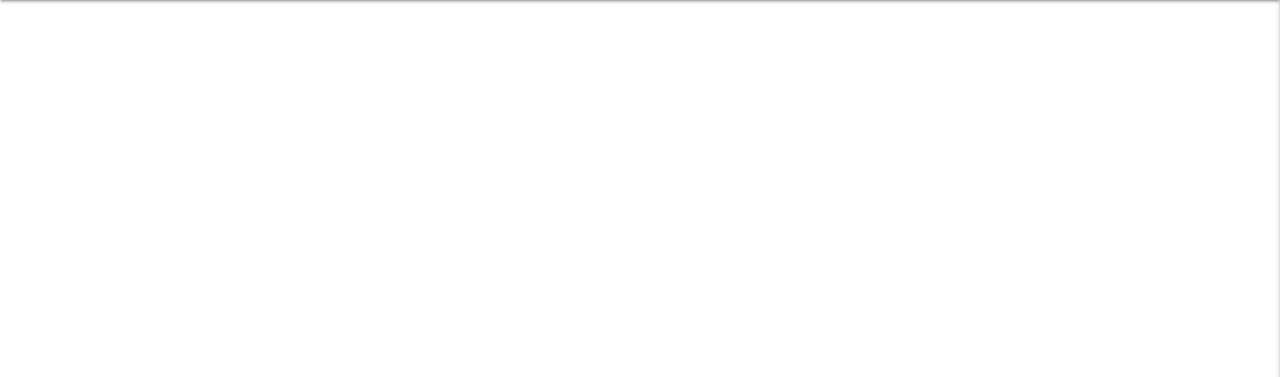
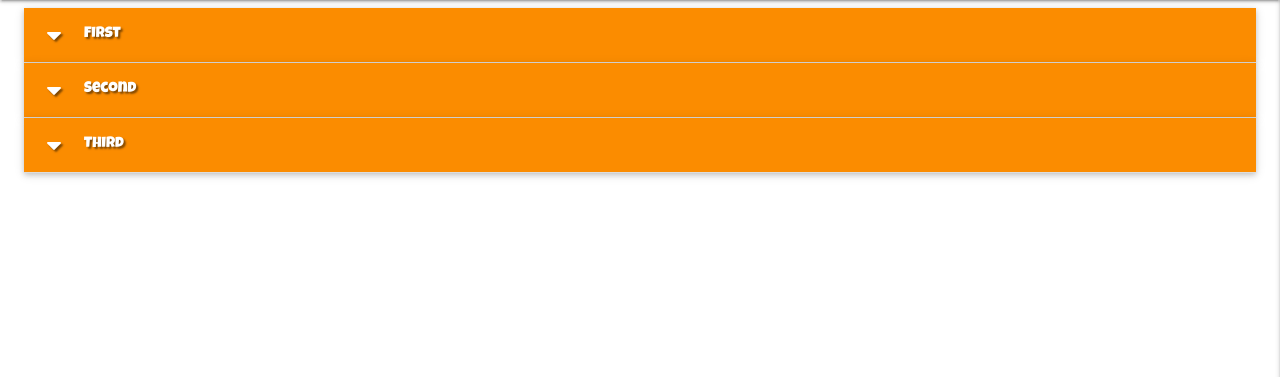
Before and after one commit to elerel/ms3-kiwi-lingo, a Flask app: page / in a window 1280 px wide. Shown: the part 80-457 px from the top of the page. Run offline with Flask 2, Linux system fonts and the light colour scheme; data that the repository does not hold is empty; some libraries are stand-ins or nearby versions.

Commit message:
Created task collapse setup from Materialize

```diff
--- a/static/js/scripts.js
+++ b/static/js/scripts.js
@@ -2,6 +2,7 @@ $(document).ready(function () {
     $(".sidenav").sidenav({
         edge: "right"
     });
+    $('.collapsible').collapsible();
 
     // Code snippet (to confirm pw's match) from Stackoverflow https://stackoverflow.com/questions/21727317/how-to-check-confirm-password-field-in-form-without-reloading-page/21727518
     $('#password, #confirm_password').on('keyup', function () {
--- a/templates/glossary.html
+++ b/templates/glossary.html
@@ -11,4 +11,23 @@
 
 {% endfor %}
 
+<ul class="collapsible popout">
+    <li>
+        <div class="collapsible-header white-text orange darken-1 text-shadow"><i class="fas fa-caret-down"></i>First
+        </div>
+        <div class="collapsible-body"><span>Lorem ipsum dolor sit amet.</span>
+        </div>
+    </li>
+    <li>
+        <div class="collapsible-header white-text orange darken-1 text-shadow"><i class="fas fa-caret-down"></i>Second
+        </div>
+        <div class="collapsible-body"><span>Lorem ipsum dolor sit amet.</span></div>
+    </li>
+    <li>
+        <div class="collapsible-header white-text orange darken-1 text-shadow"><i class="fas fa-caret-down"></i>Third
+        </div>
+        <div class="collapsible-body"><span>Lorem ipsum dolor sit amet.</span></div>
+    </li>
+</ul>
+
 {% endblock %}
```
